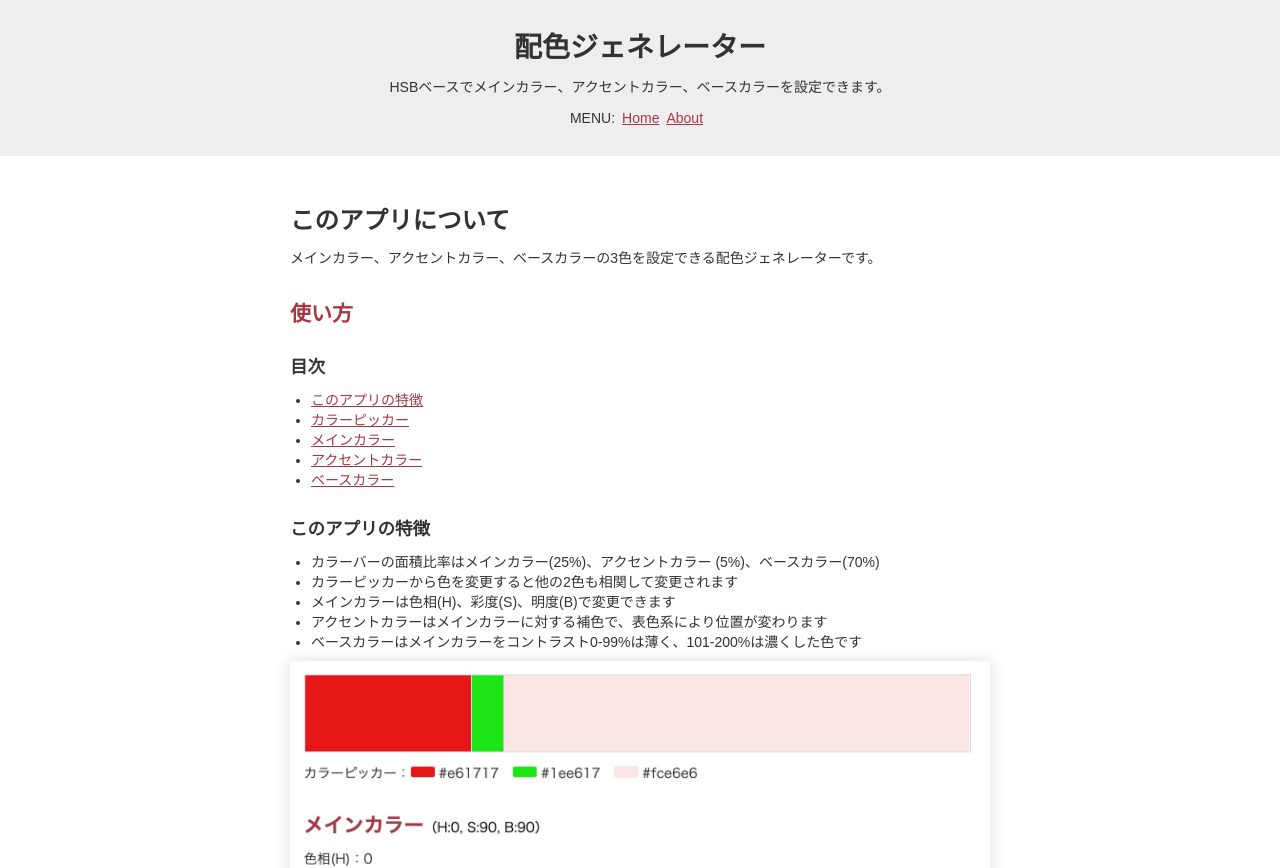
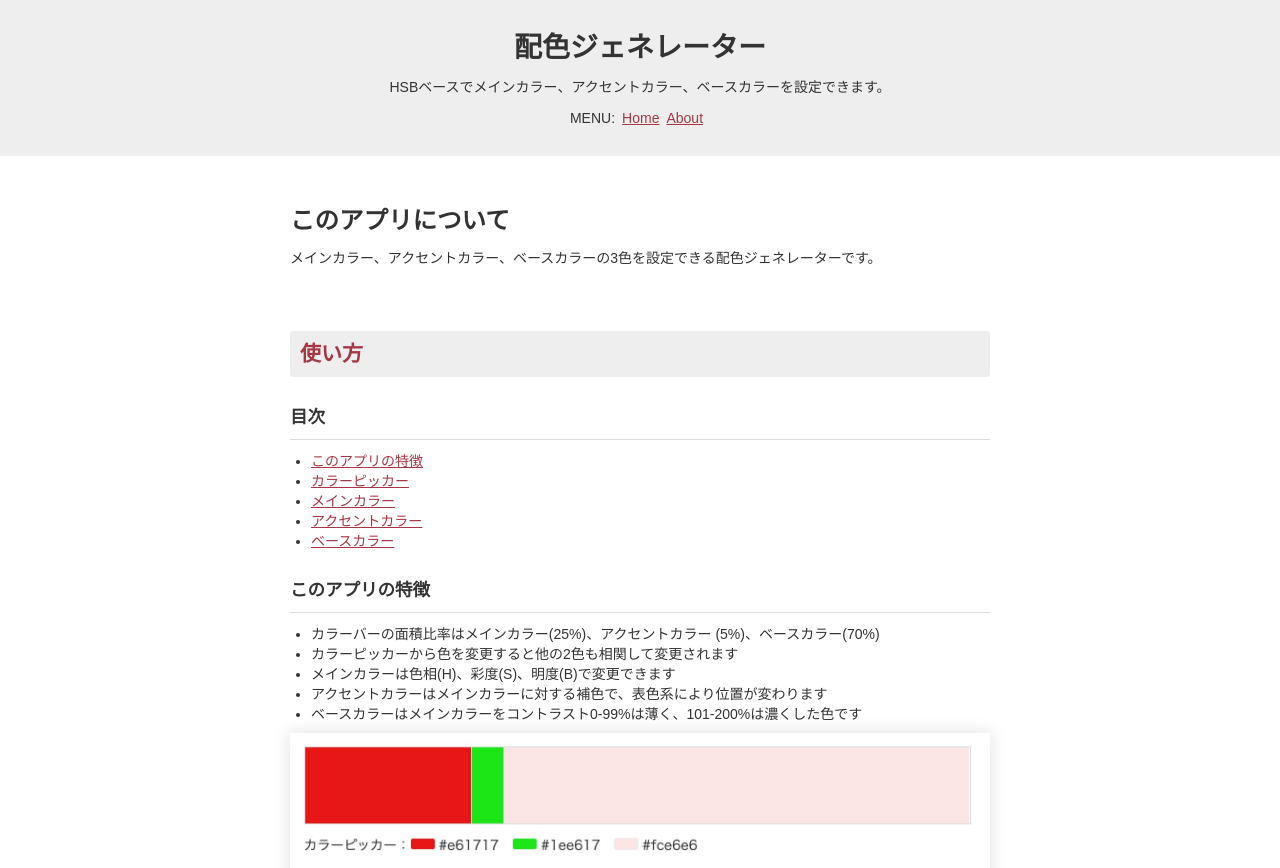
Before and after one commit to ryo-i/color-scheme-generator, a Next.js app: page /about in a window 1280 px wide. Shown: the top 868 px of the page. Built offline with nearby package versions, Linux system fonts and the light colour scheme.

Commit message:
見出しにCSSを設定 #25

```diff
--- a/pages/about.tsx
+++ b/pages/about.tsx
@@ -13,6 +13,20 @@ const headTitle = pageTitle + ' | ' + headerTitle;
 
 
 const Main = styled.main`
+    section {
+
+    }
+    h2 {
+        background: #eee;
+        margin: 60px 0 0;
+        padding: 10px;
+        border-radius: 3px;
+    }
+    h3 {
+        margin: 0 0 10px;
+        padding: 0 0 10px;
+        border-bottom: 1px solid #ddd;
+    }
     figure {
         margin: 0 0 20px;
         img {
```
Also changed, not shown: 1 other file (tests, documents, lock files or other folders).
